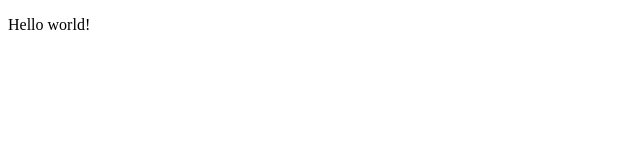
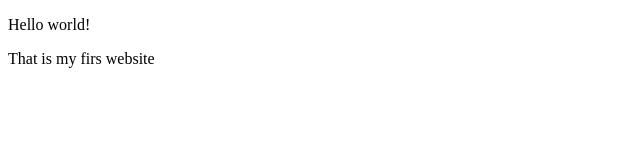
Before and after one commit to borzelo/project1, a plain HTML site: page test1/index.html in a window 1280 px wide. Shown: the whole page, without its empty margins (0-640 px from the left). Drawn offline with Linux system fonts and the light colour scheme; files whose address does not match are found by name.

Commit message:
second commit

```diff
--- a/index.html
+++ b/test1/index.html
@@ -3,10 +3,12 @@
 <head>
     <meta charset="UTF-8">
     <meta name="viewport" content="width=device-width, initial-scale=1.0">
+
     <title>Document</title>
 </head>
 <body>
     <p>Hello world!</p>
+    <p>That is my firs website</p>
 
     <script src="test1/script.js"></script>
 </body>
--- /dev/null
+++ b/test1/style.css
@@ -0,0 +1,5 @@
+* {
+    margin: 0;
+    padding: 0;
+    box-sizing: border-box;
+}
```
Also changed, not shown: style.css (deleted), test1/script.js (added).
